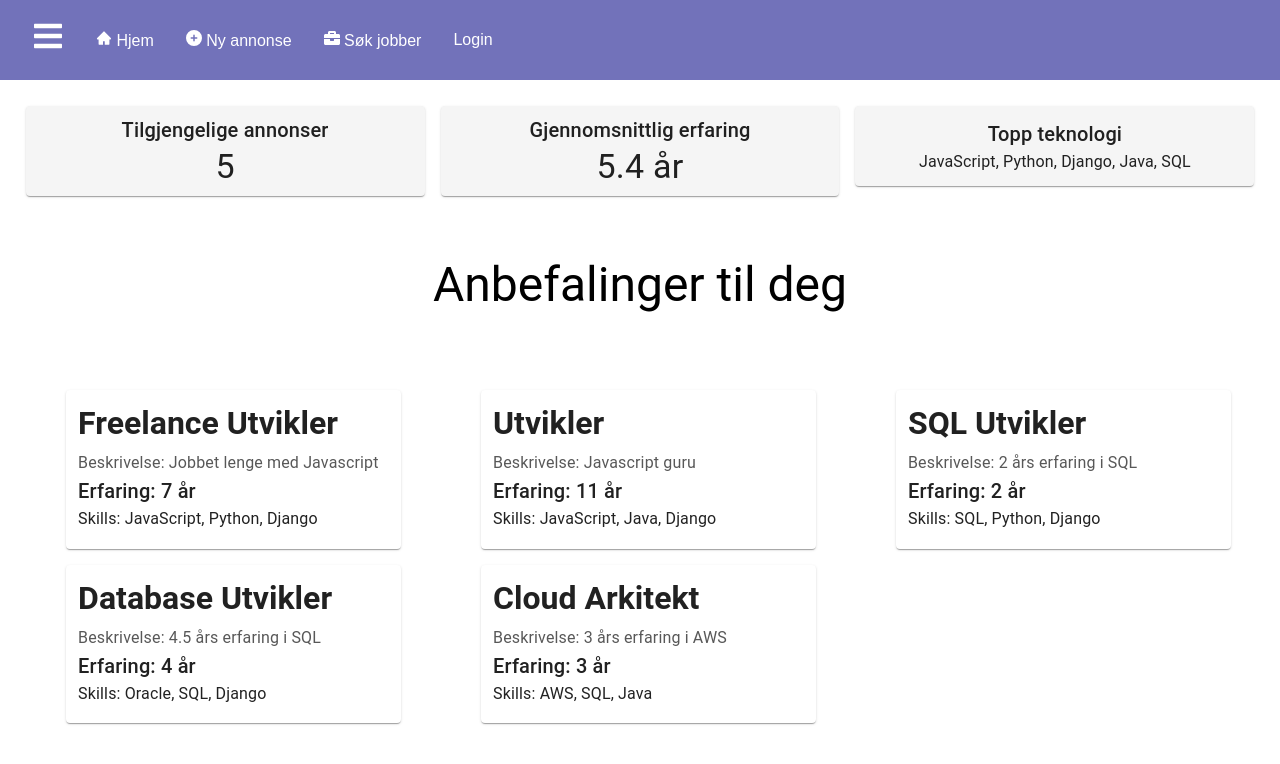
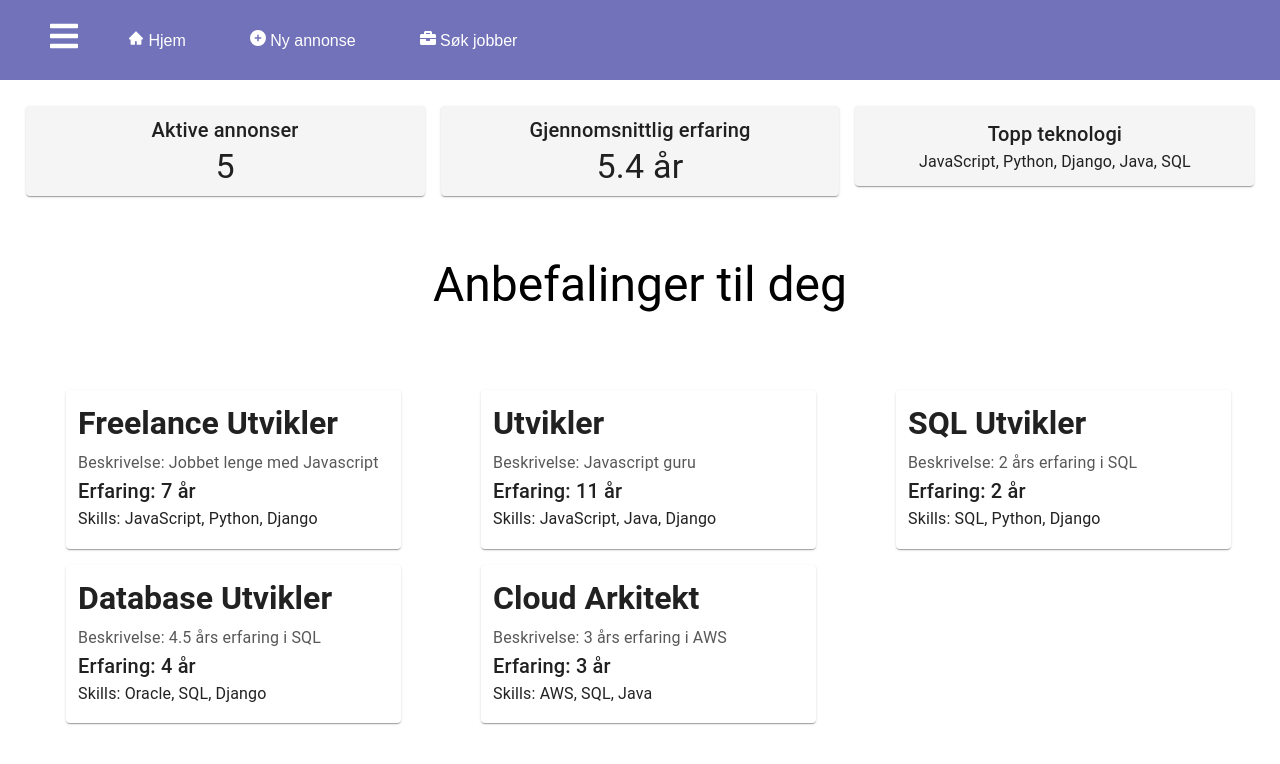
Before and after one commit to thewanish/finnfrontend, a React (Create React App) app: page / in a window 1280 px wide. Shown: the top 764 px of the page. Built offline with nearby package versions, Linux system fonts and the light colour scheme; no server answers.

Commit message:
ny endringer med logg ut google api

```diff
--- a/src/App.js
+++ b/src/App.js
@@ -1,27 +1,49 @@
-import "./App.css";
-import { BrowserRouter, Routes, Route } from "react-router-dom";
-import  Dashboard  from './components/Dashboard.js';
-import  Home  from './components/Home.js';
-import  Feed  from './components/Feed.js';
-import  Create from './components/Create.js';
-import Navbar from './components/header/Navbar.js';
+import React, { useState } from 'react';
+import { BrowserRouter, Routes, Route } from 'react-router-dom';
+import { GoogleOAuthProvider } from '@react-oauth/google';
+import Navbar from './components/header/Navbar'; // Importer Navbar (Navigasjonsbar)
+import Dashboard from './components/Dashboard.js'; // Importer Dashboard
+import Home from './components/Home.js'; // Importer Hjemmeside
+import Feed from './components/Feed.js'; // Importer Feed
+import Create from './components/Create.js'; // Importer Lag annonse
+import './App.css'; // Din CSS-fil
 
-// setter opp rekkefølgen i applikasjonen så det er enklere å navigere
 function App() {
+  // State for å lagre brukerdata når de er pålogget
+  const [user, setUser] = useState(null);
+
+  // Håndter Google pålogging
+  const handleLogin = (userData) => {
+    setUser(userData); // Setter brukerdata når pålogging lykkes
+  };
+
+  // Håndter utlogging
+  const handleLogout = () => {
+    setUser(null); // Nullstiller brukerdata ved utlogging
+  };
 
   return (
-
+    // GoogleOAuthProvider gir tilgang til Google autentisering via Google API
+    <GoogleOAuthProvider clientId="709088627736-12g1a9mvoa425l6nsqnqk7el7os9ii1b.apps.googleusercontent.com">
       <BrowserRouter>
-      <Navbar/>
+        {/* Nvbar komponenten viser navigasjonsbaren øverst */}
+        <Navbar user={user} handleLogin={handleLogin} handleLogout={handleLogout} />
+        <div className="content">
+          {/* Routs definerer hvilken komponent som skal vises basert på URL */}
           <Routes>
+            {/* Hjemmeside  viser Home komponenten */}
             <Route path="/" element={<Home />} />
+            {/* Employer ruter  Dashboard og Create annonser */}
             <Route path="/employer" >
-          <Route path="/employer/dashboard" element={<Dashboard />}/>
-          <Route path="/employer/create" element={<Create />}/>
+              <Route path="/employer/dashboard" element={<Dashboard />} />
+              <Route path="/employer/create" element={<Create />} />
             </Route>
-          <Route path="/employee/feed" element={<Feed />}/>
+            {/* Employee rute  viser Feed med jobber */}
+            <Route path="/employee/feed" element={<Feed />} />
           </Routes>
+        </div>
       </BrowserRouter>
+    </GoogleOAuthProvider>
   );
 }
 
--- a/src/components/Home.js
+++ b/src/components/Home.js
@@ -84,7 +84,7 @@ const Home = () => {
           <Grid container spacing={2} sx={{ marginBottom: "3%" }}>
             <Grid item xs={12} md={4}>
               <Card sx={{ padding: "2%", textAlign: "center", backgroundColor: "#f5f5f5" }}>
-                <Typography variant="h6">Tilgjengelige annonser</Typography>
+                <Typography variant="h6">Aktive annonser</Typography>
                 <Typography variant="h4">{totalJobs}</Typography>
               </Card>
             </Grid>
--- a/src/components/header/Navbar.css
+++ b/src/components/header/Navbar.css
@@ -1,25 +1,40 @@
-/* Selve bar-en som er bak burger ikonet */
+/* Styling for navbar (bakgrunn og høyde) */
 .navbar {
   height: 80px;
   display: flex;
   justify-content: start;
-  align-items:center;
-  background-color: #4646a5c2;
+  align-items: center;
+  background-color: #4646a5c2; /* Mørk bakgrunn for navbar */
+  position: relative; /* Sørg for at Google login-knappen er innenfor navbar */
+  padding: 0 1rem;
 }
 
-.nav-link{
+/* Lenker i navbar (for vanlige navbar-lenker) */
+.nav-link {
   margin-left: 2rem;
+  padding: 8px 16px; /* Legg til litt padding for klikkbart område */
+  text-decoration: none; /* Sørg for at teksten ikke er understreket */
+  color: white; /* Tekstfarge */
+  border-radius: 4px; /* Valgfritt: Legg til border radius for å matche designet */
+  transition: background-color 0.3s ease; /* Jevn overgang for bakgrunnsfarge */
 }
-/* Burger meny ikon */
-.menu-bars{
+
+/* Hover-effekt for lenker utenfor hamburger-menyen */
+.nav-link:hover {
+  background-color: #3e3e9a; /* Mørkere lilla på hover */
+}
+
+/* Styling for hamburger-ikonet */
+.menu-bars {
   margin-left: 2rem;
   font-size: 2rem;
   background: none;
+  color: white;
 }
 
-/* Dataene sin bar som popper ut */
-.nav-menu{
-  background-color: #ffffffc2;
+/* Pop-out meny (side-meny når hamburger-ikonet er klikket) */
+.nav-menu {
+  background-color: #ffffffc2; /* Lys bakgrunn for menyen */
   opacity: 100%;
   width: 250px;
   height: 100vh;
@@ -30,18 +45,16 @@
   left: -100%;
   transition: 850ms;
   z-index: 9;
-
-
 }
 
-/* fra negativ 100 til 0, pop ut*/
-.nav-menu.active{
+/* Vis menyen når den er aktiv */
+.nav-menu.active {
   left: 0;
   transition: 350ms;
 }
 
-/* teksten inni pop ut bar*/
-.nav-text{
+/* Lenker inne i pop-out menyen */
+.nav-text {
   display: flex;
   justify-content: start;
   align-items: center;
@@ -50,8 +63,8 @@
   height: 60px;
 }
 
-.nav-text a{
-  text-decoration: 0;
+.nav-text a {
+  text-decoration: none;
   color: rgb(0, 0, 0);
   font-size: 18px;
   width: 95%;
@@ -62,24 +75,19 @@
   border-radius: 4px;
 }
 
-/* hover effekt */
+/* Hover-effekt på menyvalg inne i hamburger-menyen */
 .nav-text a:hover {
-  background-color: rgb(161, 161, 161);
-  color: #4646a5c2;
+  background-color: #3e3e9a; /* Mørkere lilla på hover */
+  color: white; /* Teksten forblir hvit */
 }
 
-
-/* spacing inni pop up navbar*/
-.nav-menu-items{
+/* Behåll meny-objektene i en container */
+.nav-menu-items {
   width: 100%;
 }
 
-.navbar-toggle{
-  background-color: #ffffffc2;
-}
-
-/* row/etasje i pop up bar */
-.navbar-toggle{
+/* Navbar toggle bar for pop-up */
+.navbar-toggle {
   background-color: #ffffffc2;
   width: 100%;
   height: 80px;
@@ -88,7 +96,59 @@
   justify-content: start;
 }
 
-/* tekst og ikon spacing*/
+/* Avstand mellom ikon og tekst */
 span {
   margin-left: 16px;
 }
+
+/* Google Login-knapp styling: Målrett containeren og knappen */
+.google-login {
+  position: absolute;
+  right: 20px; /* Flytt login-knappen til høyre */
+  top: 20px;
+}
+
+/* Styling for Google login-knapp og logout-knapp */
+.google-login button, .user-info button {
+  background-color: white;
+  color: #4646a5c2; /* Match navbar-fargen */
+  padding: 8px 16px;
+  border-radius: 4px;
+  border: none;
+  cursor: pointer;
+  font-size: 16px;
+  transition: background-color 0.3s ease;
+}
+
+.google-login button:hover, .user-info button:hover {
+  background-color: #f1f1f1; /* Endre bakgrunnsfarge på hover */
+}
+
+.user-info {
+  display: flex;
+  align-items: center;
+  justify-content: flex-end;
+}
+
+/* Vis brukernavn */
+.user-name {
+  margin-right: 10px;
+}
+
+/* Målrett Xikon når menyen er åpen */
+.navbar-toggle .menu-bars {
+  color: black !important; /* Tving X-ikonet til å være svart */
+}
+
+/* Målrett spesifikt til lukk-ikonet (X) SVG-elementet */
+.navbar-toggle .menu-bars svg {
+  fill: black !important; /* Sett fyllfargen til svart */
+}
+
+/* Medieforspørsel for å skjule Google login/logout-knapp på mindre skjermer */
+@media screen and (max-width: 768px) {
+  /* Skjul Google login/logout-knapp når skjermen er mindre enn 768px */
+  .google-login, .user-info {
+    display: none;
+  }
+}
--- a/src/components/header/Navbar.js
+++ b/src/components/header/Navbar.js
@@ -4,16 +4,20 @@ import * as AiIcons from "react-icons/ai";
 import { FaBriefcase } from "react-icons/fa";
 import { FaCirclePlus } from "react-icons/fa6";
 import { AiFillHome } from "react-icons/ai";
-import { Link } from "react-router-dom";
+import { Link, NavLink } from "react-router-dom";
 import { NavbarInfo } from "./NavbarInfo";
-import { NavLink } from "react-router-dom";
 import { IconContext } from "react-icons";
+import { GoogleLogin } from '@react-oauth/google'; // Google login import
 import "./Navbar.css";
 
-function Navbar({ user, handleLogout }) {
+function Navbar({ user, handleLogout, handleLogin }) {
   const [sidebaren, settSidebar] = useState(false);
 
+  // Veksle synligheten til sidebar (side-meny)
   const viseSidebar = () => settSidebar(!sidebaren);
+
+  // Lukk sidebar etter at en lenke er klikket
+  const closeSidebar = () => settSidebar(false);
 
   const lenkeStil = {
     textDecoration: "none",
@@ -22,50 +26,57 @@ function Navbar({ user, handleLogout }) {
 
   return (
     <>
-      <IconContext.Provider value={{ color: "#000000" }}>
       <IconContext.Provider value={{ color: "#fff" }}>
         <div className="navbar">
           <Link to="#" className="menu-bars">
             <FaIcons.FaBars onClick={viseSidebar} />
           </Link>
-            <NavLink className="nav-link" to="/" style={lenkeStil}>
+
+          {/* Navbar lenker */}
+          <NavLink className="nav-link" to="/" style={lenkeStil} onClick={closeSidebar}>
             <AiFillHome /> Hjem
           </NavLink>
-            <NavLink className="nav-link" to="/employer/create" style={lenkeStil}>
+          <NavLink className="nav-link" to="/employer/create" style={lenkeStil} onClick={closeSidebar}>
             <FaCirclePlus /> Ny annonse
           </NavLink>
-            <NavLink className="nav-link" to="/employee/feed" style={lenkeStil}>
+          <NavLink className="nav-link" to="/employee/feed" style={lenkeStil} onClick={closeSidebar}>
             <FaBriefcase /> Søk jobber
           </NavLink>
 
-            {/* Show user profile if logged in */}
-            {user ? (
+          {/* Google Loginknapp eller brukerinfo */}
+          <div className="google-login">
+            {!user ? (
+              <GoogleLogin
+                onSuccess={(response) => {
+                  const userData = response?.credential;
+                  handleLogin(userData); // Håndter påloging med brukerdata
+                }}
+                onError={() => console.log("Innlogging mislyktes")}
+              />
+            ) : (
               <div className="user-info">
-                <img src={user.picture} alt="Profile" className="profile-pic" />
-                <span className="user-name">{user.name}</span>
+                <span className="user-name">{user.name}</span> {/* Vis brukernavn */}
                 <button className="logout-btn" onClick={handleLogout}>
                   Logg ut
                 </button>
               </div>
-            ) : (
-              <NavLink className="nav-link" to="/login" style={lenkeStil}>
-                Login
-              </NavLink>
             )}
           </div>
-        </IconContext.Provider>
+        </div>
 
+        {/* Sidebar navigasjon (sidemeny) */}
         <nav className={sidebaren ? "nav-menu active" : "nav-menu"}>
-          <ul className="nav-menu-items" onClick={viseSidebar}>
+          <ul className="nav-menu-items" onClick={closeSidebar}>
             <li className="navbar-toggle">
               <Link to="#" className="menu-bars">
                 <AiIcons.AiOutlineClose />
               </Link>
             </li>
+            {/* Dynamisk genererinng av meny-elementer fra NavbarInfo */}
             {NavbarInfo.map((item, index) => {
               return (
                 <li key={index} className={item.cName}>
-                  <Link to={item.path}>
+                  <Link to={item.path} onClick={closeSidebar}>
                     {item.icon}
                     <span>{item.title}</span>
                   </Link>
```
Also changed, not shown: src/components/index.js (+8 -0 lines). Lines whose indentation alone changed are shown as unchanged.
